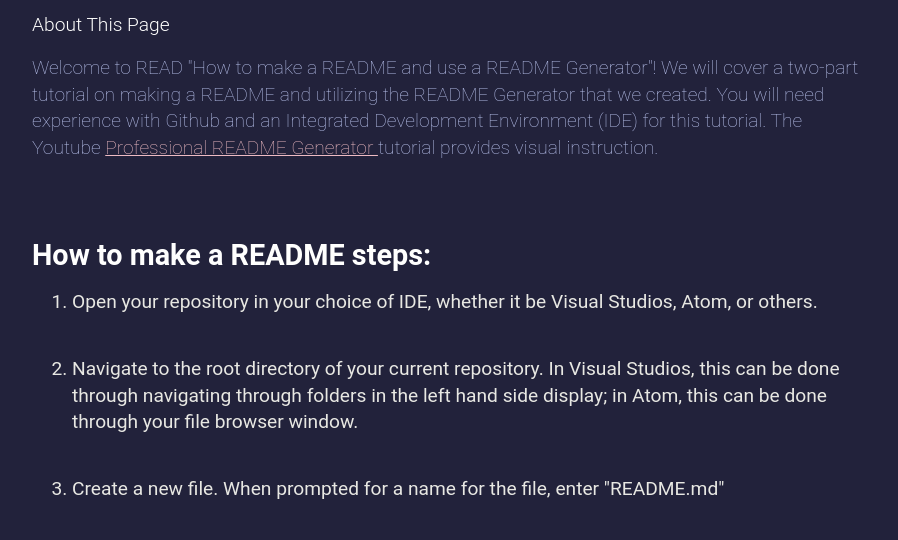
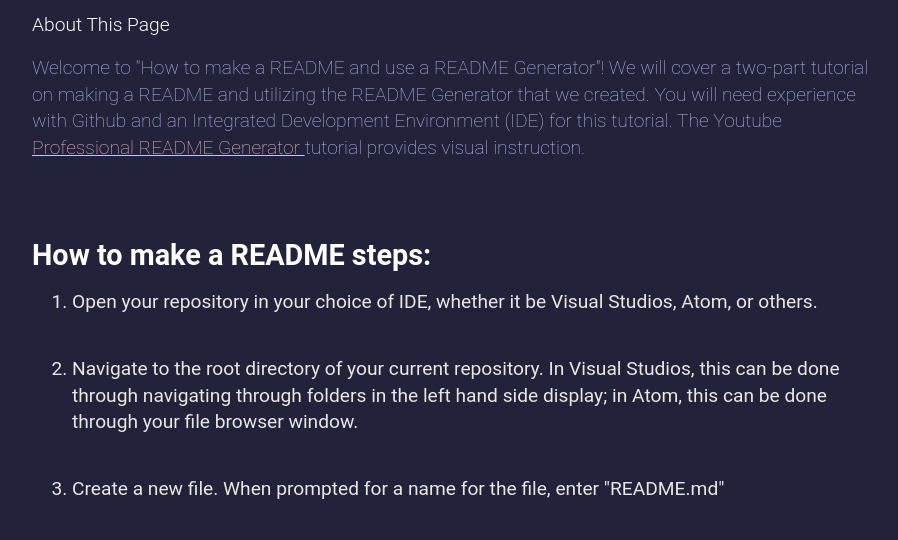
Before and after one commit to CeciliaMarie/README_Website, a website: page index.html in a window 1280 px wide. Shown: the part 202-742 px from the top of the page, without its empty margins (88-986 px from the left). Drawn offline with Linux system fonts and the light colour scheme.

Commit message:
changed intro

```diff
--- a/index.html
+++ b/index.html
@@ -21,7 +21,7 @@
         About This Page
       </h2>
       <p>
-          Welcome to READ "How to make a README and use
+          Welcome to "How to make a README and use
           a README Generator"! We will cover a two-part
           tutorial on making a README and utilizing the
           README Generator that we created. You will need
```
